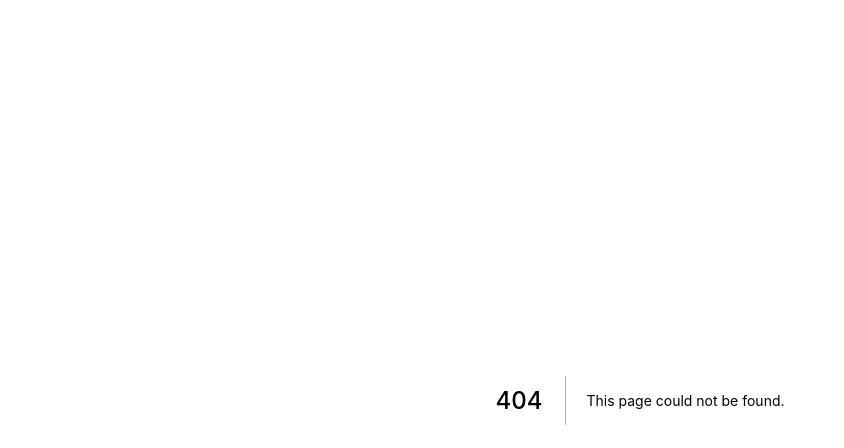
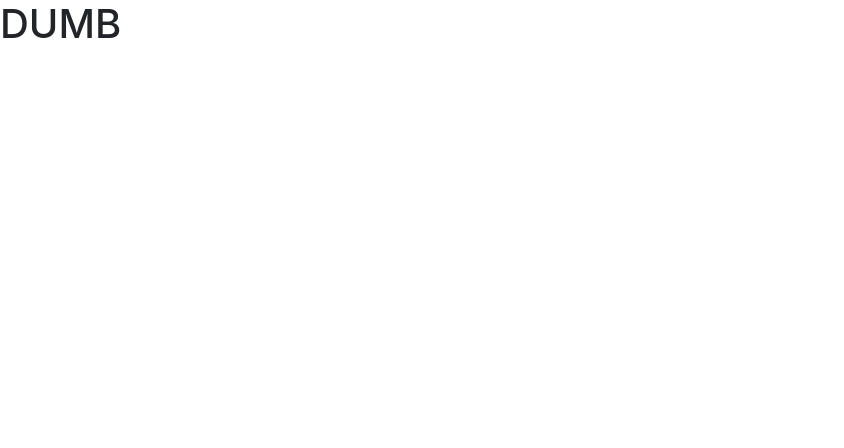
Before and after one commit to syntacticsugar/Moodphile-2.0, a Next.js app: page /about in a window 1280 px wide. Before the commit this address had no page. Shown: the top 448 px of the page, without its empty margins (0-844 px from the left). Built offline with nearby package versions, Linux system fonts and the light colour scheme.

Commit message:
Adds 🐖 pigs 🐖 as a test.

```diff
--- /dev/null
+++ b/pages/about.tsx
@@ -0,0 +1,9 @@
+const About: React.FC = () => {
+  return (
+    <div>
+        <h1>DUMB</h1>
+    </div>
+  )
+};
+
+export default About;
```
Also changed, not shown: pages/pigs.tsx (added, +12 -0 lines).
